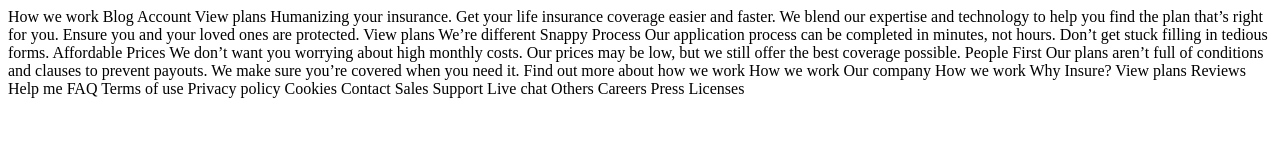
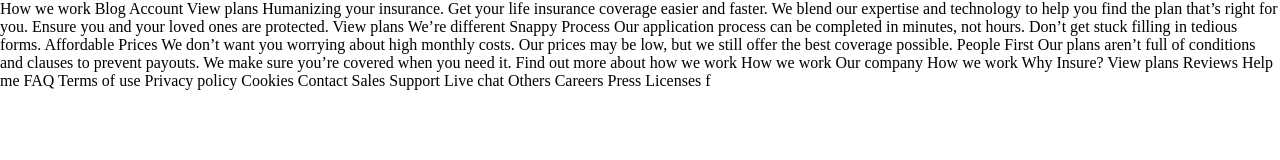
Before and after one commit to emib1/Insure-landing-page, a plain HTML site: page index.html in a window 1280 px wide. Drawn offline with Linux system fonts and the light colour scheme.

Commit message:
Add files via upload

```diff
--- a/index.html
+++ b/index.html
@@ -11,7 +11,7 @@
 </head>
 <body>
 
-  How we work
+ How we work
   Blog
   Account
   View plans
@@ -70,6 +70,7 @@
   Careers
   Press
   Licenses
+  f
   <!-- <div class="attribution">
     Challenge by <a href="https://www.frontendmentor.io?ref=challenge" target="_blank">Frontend Mentor</a>.
     Coded by <a href="#">Your Name Here</a>.
--- a/style.css
+++ b/style.css
@@ -0,0 +1,4 @@
+*{
+    margin:0;
+    padding:0;
+}
```
Also changed, not shown: 2 other files.
